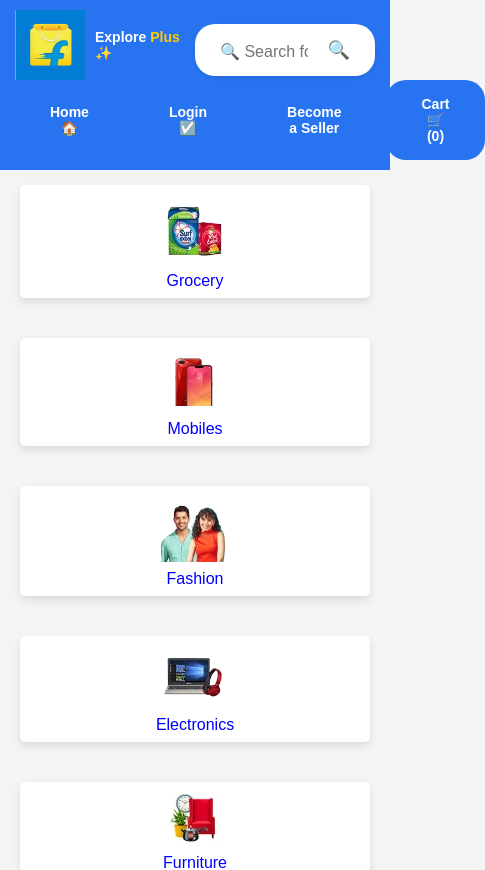
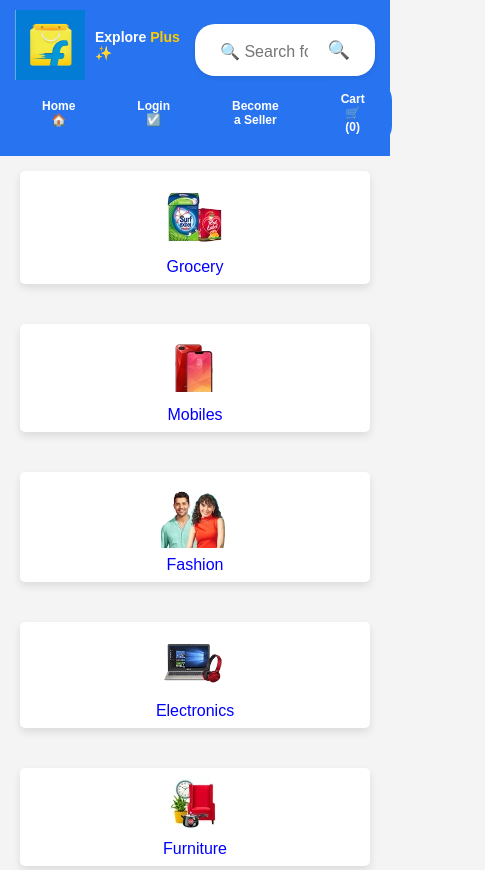
Before and after one commit to Rajarajeshwari-B/flipkart-website, a React (Create React App) app: page / in a window 390 px wide. Shown: the top 870 px of the page, 485 px wide, since content can reach past the window. Built offline with nearby package versions, Linux system fonts and the light colour scheme; the HTML template or start-up script is replaced by a standard one.

Commit message:
Update Header.css

```diff
--- a/src/Header.css
+++ b/src/Header.css
@@ -62,7 +62,7 @@
 .nav-links {
   display: flex;
   align-items: center;
-  gap: 10px; /* Reduced space between the links */
+  gap: 8px; /* Reduced space between the buttons */
   flex-wrap: nowrap; /* Prevent wrapping into multiple rows */
   justify-content: flex-end; /* Align to the right */
   width: auto; /* Allow the nav-links to take the necessary space */
@@ -73,9 +73,9 @@
   background-color: #2874f0;
   border: none;
   color: white;
-  padding: 8px 20px;
+  padding: 6px 15px; /* Reduced padding to make buttons smaller */
   border-radius: 20px;
-  font-size: 14px;
+  font-size: 12px; /* Smaller font size */
   cursor: pointer;
   font-weight: bold;
   transition: background-color 0.3s, box-shadow 0.3s ease-in-out;
@@ -221,15 +221,15 @@
 
   .nav-links {
     flex-direction: row;
-    gap: 10px;
+    gap: 8px; /* Reduced gap between links */
     width: auto;
     justify-content: flex-end; /* Keep nav links aligned to the right */
     flex-wrap: nowrap; /* Prevent wrapping */
   }
 
   .nav-links button {
-    padding: 8px 15px;
-    font-size: 14px;
+    padding: 6px 12px; /* Adjust padding for smaller buttons */
+    font-size: 12px;
     width: auto;
   }
 
```
